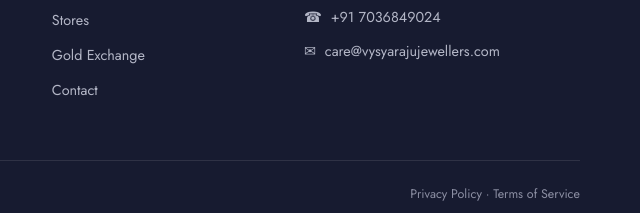
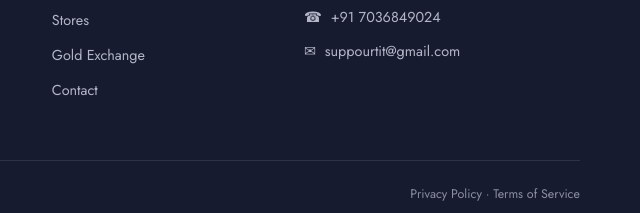
Before and after one commit to snapcreations/E_S_S, a plain HTML site: page index.html in a window 1280 px wide. Shown: the part 1602-1815 px from the top of the page, 640-1280 px from the left. Drawn offline with nearby package versions, Linux system fonts and the light colour scheme.

```diff
--- a/index.html
+++ b/index.html
@@ -1432,7 +1432,7 @@
 
           <p>
             &#9993;&nbsp;
-            care@vysyarajujewellers.com
+            suppourtit@gmail.com
           </p>
 
         </div>
```
